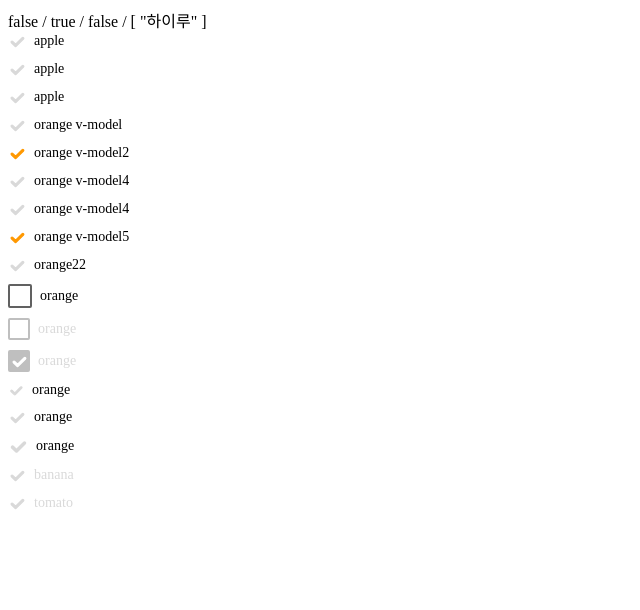
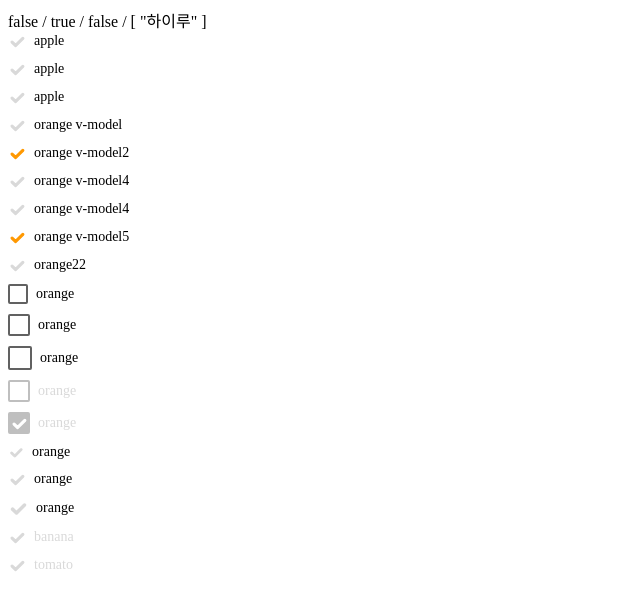
Before and after one commit to katanazero86/edge-checkbox-next, a Vue app: page / in a window 1280 px wide. Shown: the top 610 px of the page, without its empty margins (0-640 px from the left). Built offline with nearby package versions, Linux system fonts and the light colour scheme.

Commit message:
[체크박스 컴포넌트] npm repository 에 출시할.. 컴포넌트 제작중..

```diff
--- a/src/App.vue
+++ b/src/App.vue
@@ -31,6 +31,8 @@
   <EdgeCheckbox option="orange v-model5" value="하이루" color="orange" v-model="isChecked5"/>
   <EdgeCheckbox option="orange22" color="orange" checked @change="handleChange"/>
 
+  <EdgeCheckbox option="orange" color="orange" @change="handleChange" border size="sm"/>
+  <EdgeCheckbox option="orange" color="orange" @change="handleChange" border />
   <EdgeCheckbox option="orange" color="orange" @change="handleChange" border size="lg"/>
   <EdgeCheckbox option="orange" color="orange" @change="handleChange" border disabled/>
   <EdgeCheckbox option="orange" color="orange" @change="handleChange" border disabled :modelValue="true"/>
```
